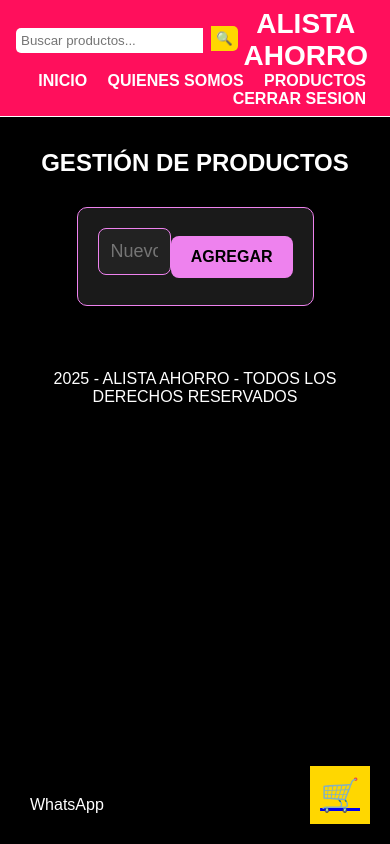
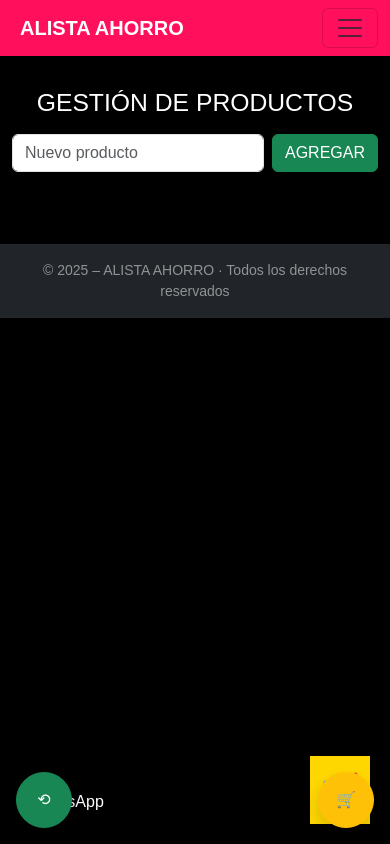
Before and after one commit to gutyperalta123/ALISTA-AHORRO, a Flask app: page /productos in a window 390 px wide. Run offline with Flask 3, Linux system fonts and the light colour scheme; the visitor is signed in with stand-in values (Sample User, id 1).

Commit message:
Adaptación responsive con Bootstrap en templates y estilos

```diff
--- a/backend/templates/footer.html
+++ b/backend/templates/footer.html
@@ -1,7 +1,18 @@
-<footer>
-  <a class="whatsapp" href="https://wa.me/549XXXXXXXXXX">WhatsApp</a>
-  <div class="carrito">🛒</div>
-  <p>2025 - ALISTA AHORRO - TODOS LOS DERECHOS RESERVADOS</p>
+<!-- BOTONES FLOTANTES: WhatsApp (izq) y Carrito (der) -->
+<a href="https://wa.me/549XXXXXXXXXX" class="position-fixed bottom-0 start-0 m-3 btn btn-success rounded-circle shadow" style="width:56px;height:56px;display:flex;align-items:center;justify-content:center;z-index:1050;" aria-label="WhatsApp">
+  ⟲
+</a>
+<a href="/carrito" class="position-fixed bottom-0 end-0 m-3 btn btn-warning rounded-circle shadow" style="width:56px;height:56px;display:flex;align-items:center;justify-content:center;z-index:1050;" aria-label="Carrito">
+  🛒
+</a>
+
+<footer class="bg-dark text-white-50 text-center py-3 mt-5">
+  <div class="container small">
+    © 2025 – ALISTA AHORRO · Todos los derechos reservados
+  </div>
 </footer>
+
+<!-- Bootstrap 5 (JS Bundle) -->
+<script src="https://cdn.jsdelivr.net/npm/bootstrap@5.3.3/dist/js/bootstrap.bundle.min.js"></script>
 </body>
 </html>
--- a/backend/templates/header.html
+++ b/backend/templates/header.html
@@ -1,47 +1,51 @@
-
-
-<!-- header.html -->
-<!DOCTYPE html>
+<!doctype html>
 <html lang="es">
 <head>
-  <meta charset="UTF-8">
+  <meta charset="utf-8">
   <title>ALISTA AHORRO</title>
-  <link rel="stylesheet" href="/static/styles.css">
+  <meta name="viewport" content="width=device-width, initial-scale=1">
+
+  <!-- Bootstrap 5 (CSS) -->
+  <link href="https://cdn.jsdelivr.net/npm/bootstrap@5.3.3/dist/css/bootstrap.min.css" rel="stylesheet">
+
+  <!-- Tus estilos (mantiene fondo negro, colores, etc.) -->
+  <link rel="stylesheet" href="{{ url_for('static', filename='styles.css') }}">
+
+  <style>
+    /* banda superior color corporativo */
+    .navbar-brand, .navbar-nav .nav-link { color: #fff !important; }
+    .navbar-ali {
+      background-color: #ff0f5c; /* rosa fuerte que ya usás */
+    }
+    body { padding-top: 64px; } /* espacio por navbar fija */
+    /* buscador compacto en móvil */
+    .buscador-form { width: 100%; max-width: 320px; }
+  </style>
 </head>
-<body>
+<body class="bg-black text-white">
 
-<!-- Encabezado fijo superior con fondo rosa y 3 secciones -->
-<!-- templates/header.html -->
-<!-- templates/header.html -->
+<!-- NAVBAR fija y colapsable -->
+<nav class="navbar navbar-expand-lg navbar-ali fixed-top">
+  <div class="container">
+    <a class="navbar-brand fw-semibold" href="/">ALISTA AHORRO</a>
 
-<!-- header.html -->
-<header class="main-header">
-  <!-- 🔍 Formulario de búsqueda -->
-  <div class="search-box">
-    <form class="search-form" action="/buscar" method="GET">
-      <input type="text" name="query" placeholder="Buscar productos...">
-      <button type="submit">🔍</button>
-    </form>
+    <button class="navbar-toggler" type="button" data-bs-toggle="collapse" data-bs-target="#navMain" aria-controls="navMain" aria-expanded="false" aria-label="Mostrar menú">
+      <span class="navbar-toggler-icon"></span>
+    </button>
+
+    <div class="collapse navbar-collapse" id="navMain">
+      <ul class="navbar-nav ms-auto mb-2 mb-lg-0">
+        <li class="nav-item"><a class="nav-link" href="/">Inicio</a></li>
+        <li class="nav-item"><a class="nav-link" href="/quienes-somos">Quiénes somos</a></li>
+        <li class="nav-item"><a class="nav-link" href="/productos">Productos</a></li>
+        <li class="nav-item"><a class="nav-link" href="/login">Iniciar sesión</a></li>
+      </ul>
+
+      <!-- Buscador (se ve bien en móvil) -->
+      <form class="d-flex ms-lg-3 mt-2 mt-lg-0 buscador-form" role="search" action="/productos" method="get">
+        <input class="form-control me-2" type="search" name="q" placeholder="Buscar productos..." aria-label="Buscar">
+        <button class="btn btn-dark" type="submit">🔍</button>
+      </form>
+    </div>
   </div>
-
-  <!-- 🛍️ Título del sitio -->
-  <div class="titulo-box">
-    <h1 class="titulo-sitio">ALISTA AHORRO</h1>
-  </div>
-
-  <!-- 📁 Menú de navegación -->
-  <div class="menu-box">
-  <nav>
-  <a href="/">INICIO</a>
-  <a href="/quienes-somos">QUIENES SOMOS</a>
-  <a href="/productos">PRODUCTOS</a>
-
-  {% if session.get('usuario') %}
-    <a href="/logout">CERRAR SESION</a>
-  {% else %}
-    <a href="/login">INICIAR SESION</a>
-  {% endif %}
 </nav>
-
-  </div>
-</header>
--- a/backend/templates/productos.html
+++ b/backend/templates/productos.html
@@ -1,66 +1,63 @@
-
-
-
 <!DOCTYPE html>
 <html lang="es">
 <head>
-  <meta charset="UTF-8">
+  <meta charset="UTF-8" />
   <title>Productos</title>
-  <link rel="stylesheet" href="{{ url_for('static', filename='styles.css') }}">
+  <link rel="stylesheet" href="{{ url_for('static', filename='styles.css') }}" />
+  <!-- opcional: bootstrap para estilos rápidos -->
+  <link href="https://cdn.jsdelivr.net/npm/bootstrap@5.3.3/dist/css/bootstrap.min.css" rel="stylesheet">
 </head>
 <body>
 
   {% include 'header.html' %}
 
-<h2 style="margin-top: 2rem;">
-  {% if rol == 'admin' %}
-    GESTIÓN DE PRODUCTOS
-  {% else %}
-    BUSCAR PRODUCTOS
-  {% endif %}
+  <main class="container my-4">
+    <h2 class="mb-3">
+      {% if rol == 'admin' %}GESTIÓN DE PRODUCTOS{% else %}BUSCAR PRODUCTOS{% endif %}
     </h2>
 
-<div class="admin-product-box">
+    <!-- barra de acciones (según rol) -->
+    <div class="mb-4">
       {% if rol == 'admin' %}
-    <form action="/add_producto" method="post" style="display: flex; justify-content: center; align-items: center;">
-      <input type="text" name="nombre" placeholder="Nuevo producto" required>
-      <button type="submit">AGREGAR</button>
+        <form action="/add_producto" method="post" class="d-flex gap-2">
+          <input class="form-control" type="text" name="nombre" placeholder="Nuevo producto" required />
+          <button class="btn btn-success" type="submit">AGREGAR</button>
         </form>
       {% else %}
-    <form action="/buscar" method="get" style="display: flex; justify-content: center; align-items: center; margin-top: 0; margin-left: 20px;">
-      <input type="text" name="query" placeholder="Buscar producto..." required>
-      <button type="submit">🔍</button>
+        <form action="/buscar" method="get" class="d-flex gap-2">
+          <input class="form-control" type="text" name="query" placeholder="Buscar producto..." required />
+          <button class="btn btn-primary" type="submit">🔍</button>
         </form>
       {% endif %}
     </div>
 
-<ul class="producto-lista">
+    <!-- listado de productos -->
+    <ul class="list-group">
       {% for producto in productos %}
-    <li class="producto-item">
-      {{ producto }}
+        <li class="list-group-item d-flex justify-content-between align-items-center">
+          <span>{{ producto }}</span>
+
           {% if rol == 'admin' %}
-        <a href="/delete_producto/{{ loop.index0 }}">
-          <button class="boton-comprar">ELIMINAR</button>
-        </a>
+            <a class="btn btn-outline-danger btn-sm" href="/delete_producto/{{ loop.index0 }}">ELIMINAR</a>
           {% else %}
-        <form action="/agregar_carrito" method="post">
+            <form action="/agregar_carrito" method="post" class="m-0">
               <input type="hidden" name="nombre" value="{{ producto }}">
               <input type="hidden" name="tipo" value="producto">
-          <button type="submit" class="boton-comprar">COMPRAR</button>
+              <button class="btn btn-primary btn-sm" type="submit">COMPRAR</button>
             </form>
           {% endif %}
         </li>
       {% endfor %}
     </ul>
+  </main>
 
   {% include 'footer.html' %}
 
-
-
-
-  <!-- 🛒 Carrito y WhatsApp flotante -->
+  <!-- flotantes -->
   <a href="/carrito" class="carrito">🛒</a>
   <a href="#" class="whatsapp">WhatsApp</a>
+
+  <!-- opcional: bootstrap js -->
+  <script src="https://cdn.jsdelivr.net/npm/bootstrap@5.3.3/dist/js/bootstrap.bundle.min.js"></script>
 </body>
-
 </html>
```
Also changed, not shown: backend/templates/admin.html (+45 -18 lines), backend/templates/index.html (+18 -20 lines), backend/templates/login.html (+40 -10 lines), frontend/css/styles.css (+23 -0 lines). Lines whose indentation alone changed are shown as unchanged.
